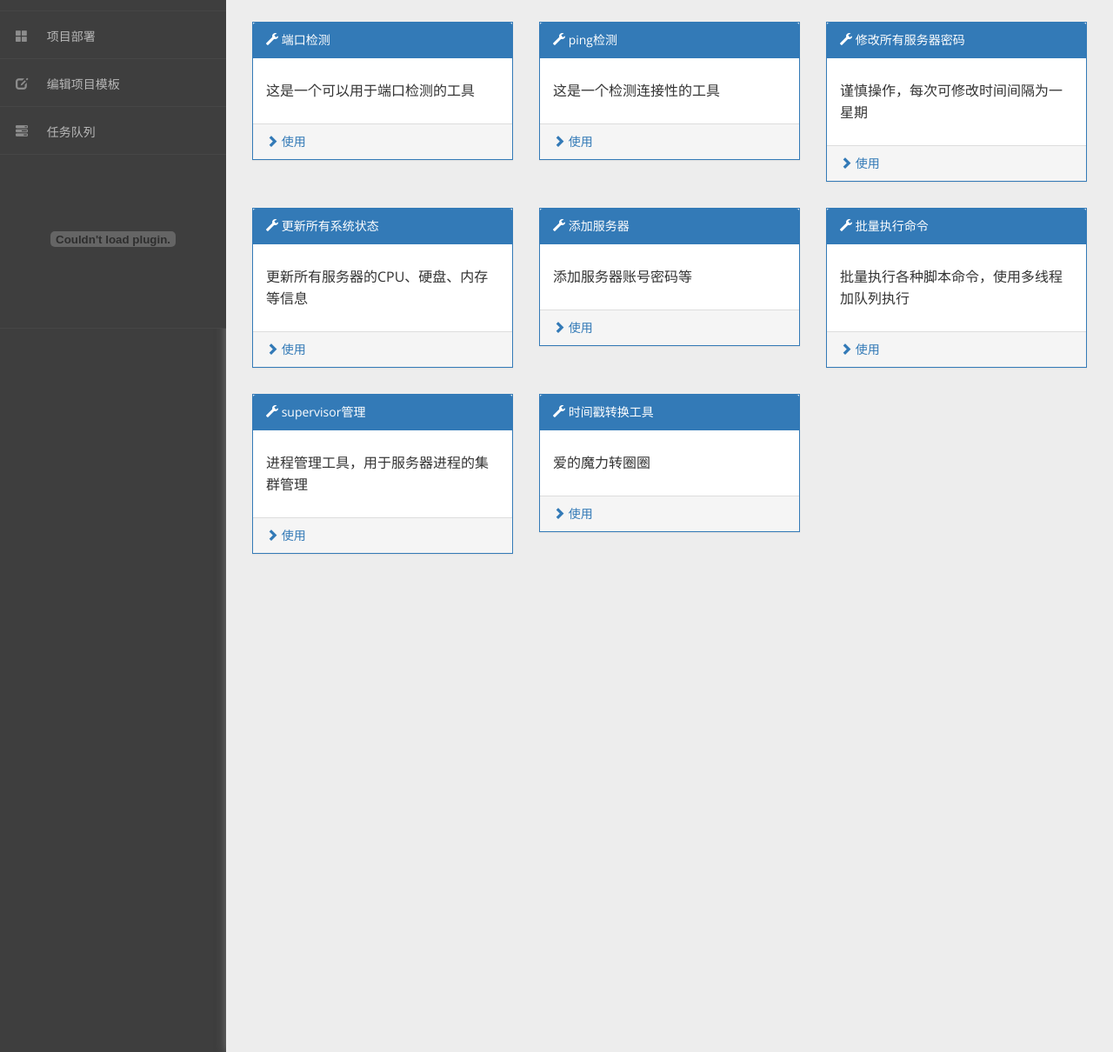
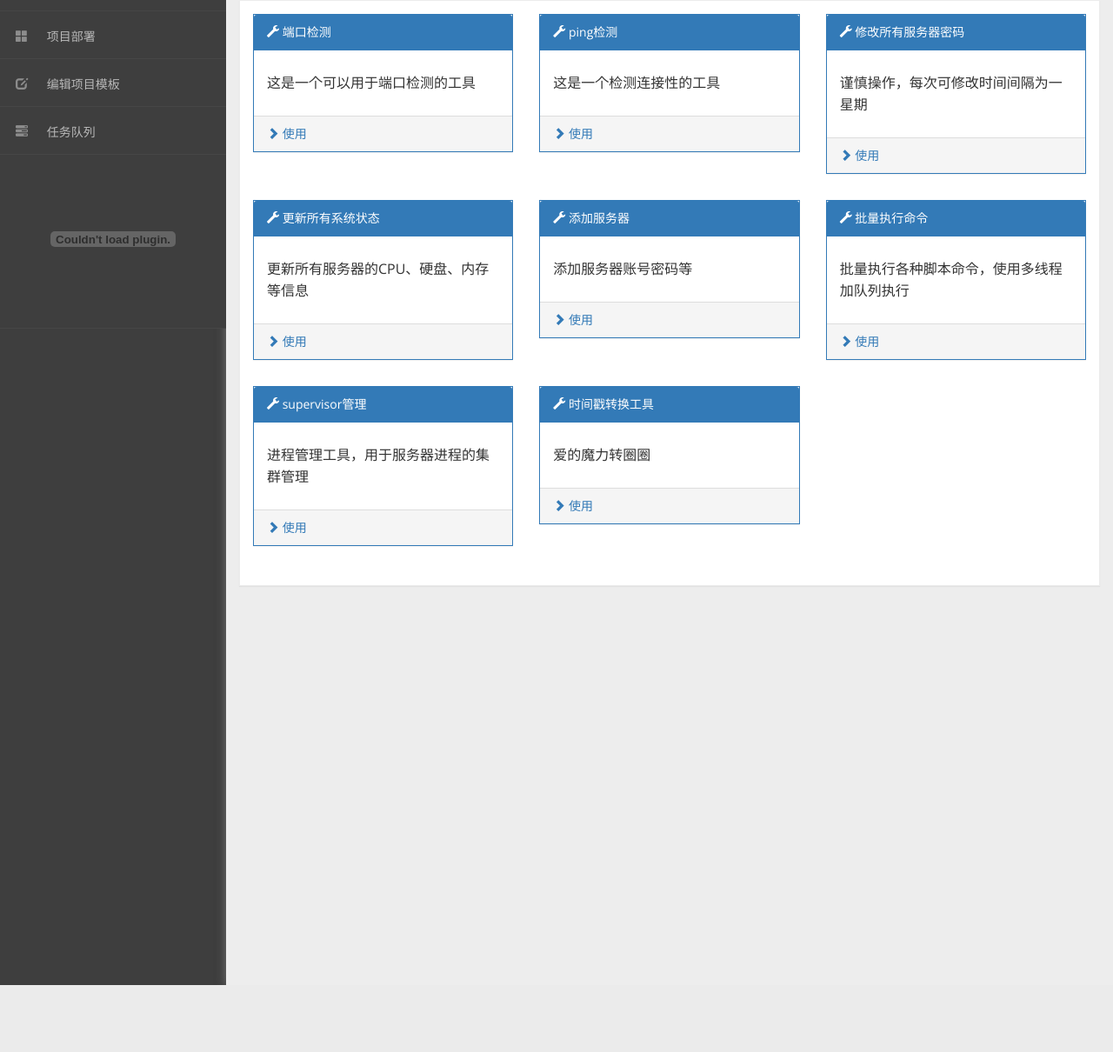
Before and after one commit to d270624/PassAdmin, a Django app: template templates/tools.html in a window 1280 px wide. Shown: the part 122-1332 px from the top of the page at 87% size. After the commit the page ends 1255 px from the top, so only its background shows below. Run offline with Django 3.2, Linux system fonts and the light colour scheme; the template is opened without the code that fills it, so the values that code supplies are empty; some libraries are stand-ins or nearby versions.

Commit message:
修改分组方式

```diff
--- a/templates/tools.html
+++ b/templates/tools.html
@@ -6,8 +6,9 @@
                 小工具
             </h3>
         </div>
-        <div id="page-inner">
-
+        <div class="col-md-12">
+            <div class="panel panel-default">
+                <div class="panel-body">
                     <div class="row">
                         <div class="col-md-4 col-sm-4">
                             <div class="panel panel-primary">
@@ -100,7 +101,8 @@
                                     <p>进程管理工具，用于服务器进程的集群管理</p>
                                 </div>
                                 <div class="panel-footer" style="">
-                            <a href="/showSupervisor/"><i class="glyphicon glyphicon-chevron-right"></i> 使用</a>
+                                    <a href="/showSupervisor/"><i class="glyphicon glyphicon-chevron-right"></i>
+                                        使用</a>
                                 </div>
                             </div>
                         </div>
@@ -121,15 +123,13 @@
                         </div>
 
                     </div>
-        </div>
-
-
                     <div class="modal fade" id="port" tabindex="-1" role="dialog" aria-labelledby="myModalLabel"
                          aria-hidden="true">
                         <div class="modal-dialog" style="width: 220px">
                             <div class="modal-content">
                                 <div class="modal-header">
-                        <button type="button" class="close" data-dismiss="modal" aria-hidden="true">&times;
+                                    <button type="button" class="close" data-dismiss="modal" aria-hidden="true">
+                                        &times;
                                     </button>
                                     <h4 class="modal-title" id="myModalLabel">端口检测</h4>
                                 </div>
@@ -152,12 +152,14 @@
                             </div>
                         </div>
                     </div>
-        <div class="modal fade" id="timestamp" tabindex="-1" role="dialog" aria-labelledby="myModalLabel"
+                    <div class="modal fade" id="timestamp" tabindex="-1" role="dialog"
+                         aria-labelledby="myModalLabel"
                          aria-hidden="true">
                         <div class="modal-dialog" style="width: 585px">
                             <div class="modal-content">
                                 <div class="modal-header">
-                        <button type="button" class="close" data-dismiss="modal" aria-hidden="true">&times;
+                                    <button type="button" class="close" data-dismiss="modal" aria-hidden="true">
+                                        &times;
                                     </button>
                                     <h4 class="modal-title" id="myModalLabel">时间戳转换工具</h4>
                                 </div>
@@ -194,14 +196,17 @@
                                             转换 <i
                                                 class="glyphicon glyphicon-chevron-right"></i>
                                         </button>
-                            <input type="text" class="form-control" id="js_timestamp_o" name="timestamp_o"
+                                        <input type="text" class="form-control" id="js_timestamp_o"
+                                               name="timestamp_o"
                                                style="display:inline">
                                     </p>
                                 </div>
                             </div>
                         </div>
                     </div>
-
+                </div>
+            </div>
+        </div>
     </div>
 {% endblock %}
 
```
Lines whose indentation alone changed are shown as unchanged.
